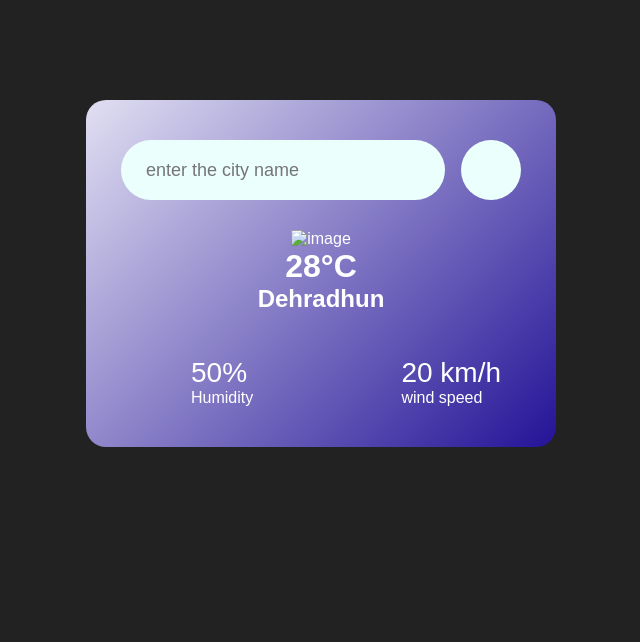
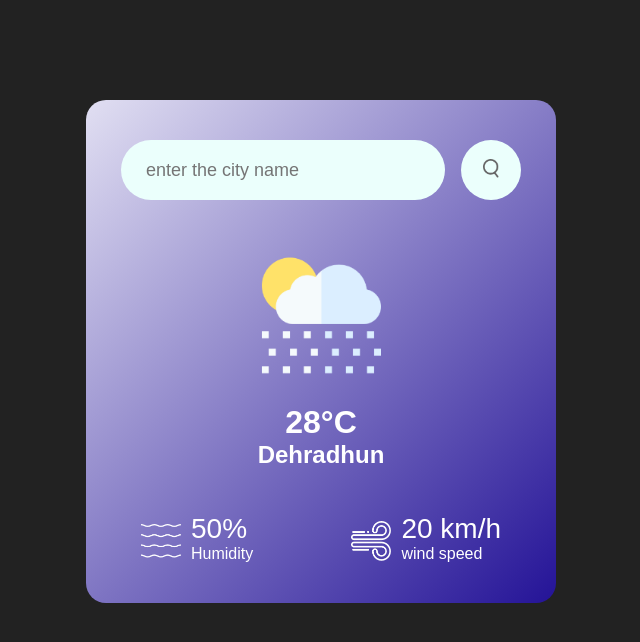
Before and after one commit to joyrajyum/Weather-app, a plain HTML site: page index.html in a window 1280 px wide. Shown: the whole page, without its empty margins (319-959 px from the left). Drawn offline with Linux system fonts and the light colour scheme; the site is published under a folder, as on GitHub Pages, so addresses that start at the root find nothing.

Commit message:
Update index.html

```diff
--- a/index.html
+++ b/index.html
@@ -10,24 +10,24 @@
     <div class="card">
         <div class="search">
             <input type="text" placeholder="enter the city name" spellcheck="false">
-            <button><img src="/image/images/search.png" alt=""></button>
+            <button><img src="image/images/search.png" alt=""></button>
         </div>
 
         <div class="weatrher">
-            <img src="/image/images/rain.png" alt="image" class="weather-icon">
+            <img src="image/images/rain.png" alt="image" class="weather-icon">
             <h1 class="temp">28°C</h1>
             <h2 class="city">Dehradhun</h2>
         </div>
         <div class="details">
             <div class="col">
-                <img src="/image/images/humidity.png" alt="">
+                <img src="image/images/humidity.png" alt="">
                 <div>
                     <p class="humidity">50%</p>
                     <p>Humidity</p>
                 </div>
             </div>
             <div class="col">
-                <img src="/image/images/wind.png" alt="">
+                <img src="image/images/wind.png" alt="">
                 <div>
                     <p class="wind">20 km/h</p>
                     <p>wind speed</p>
```
